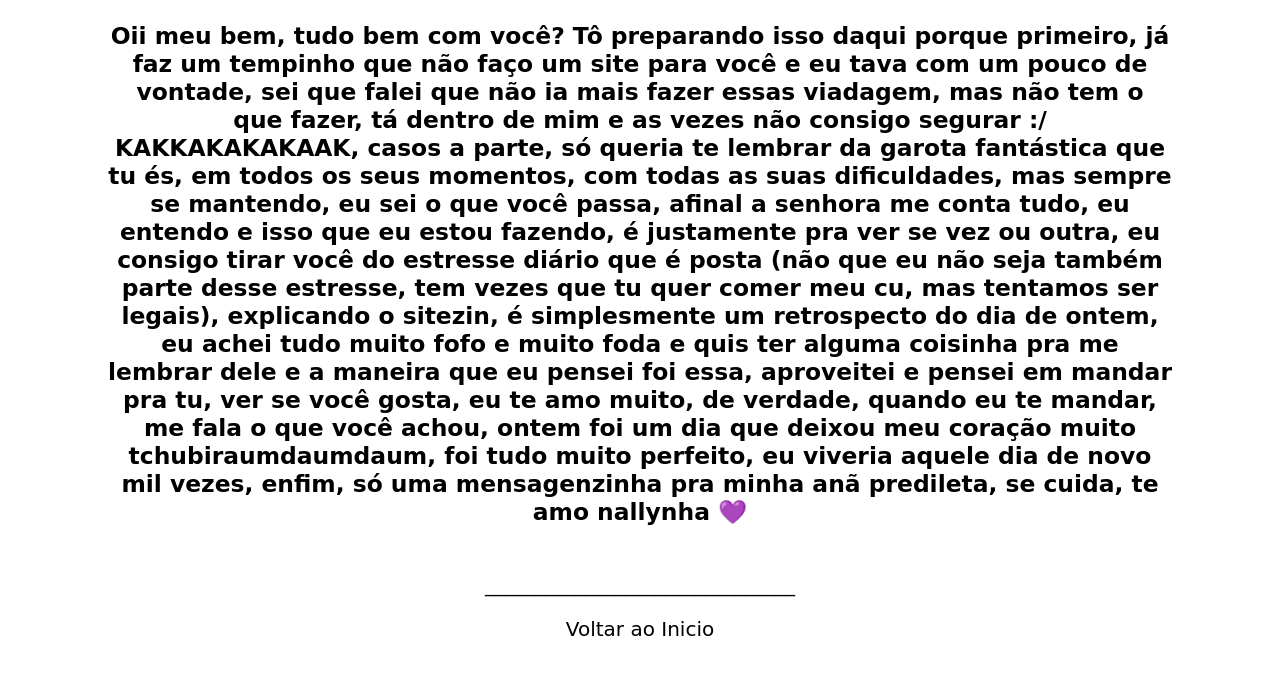
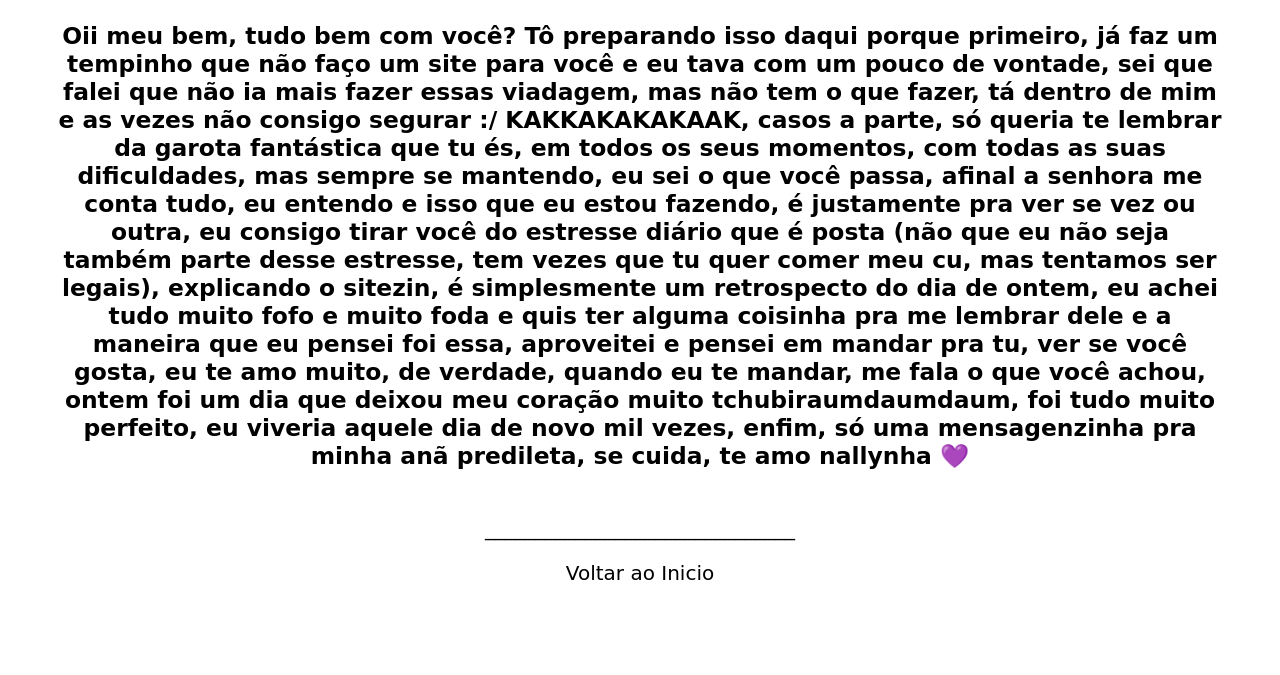
Before and after one commit to mrz1nho0/nosso_diazinho, a plain HTML site: page textin.html in a window 1280 px wide. Shown: the part 63-738 px from the top of the page. Drawn offline with Linux system fonts and the light colour scheme; a web font is replaced by a local one.

Commit message:
Update textin.css

```diff
--- a/textin.css
+++ b/textin.css
@@ -8,6 +8,6 @@ body {
 }
 
 #title {
-    margin-left: 100px;
-    margin-right: 100px;;
+    margin-left: 50px;
+    margin-right: 50px;;
 }
```
